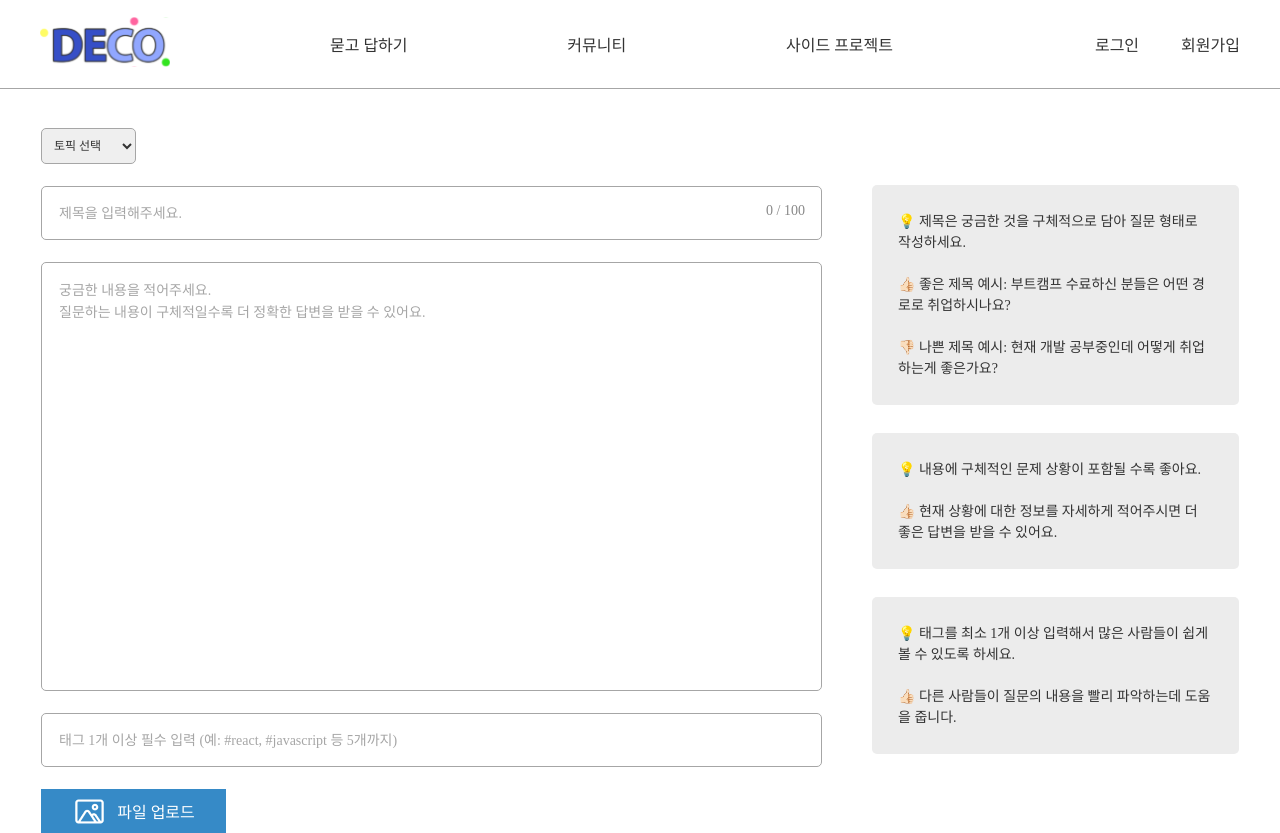
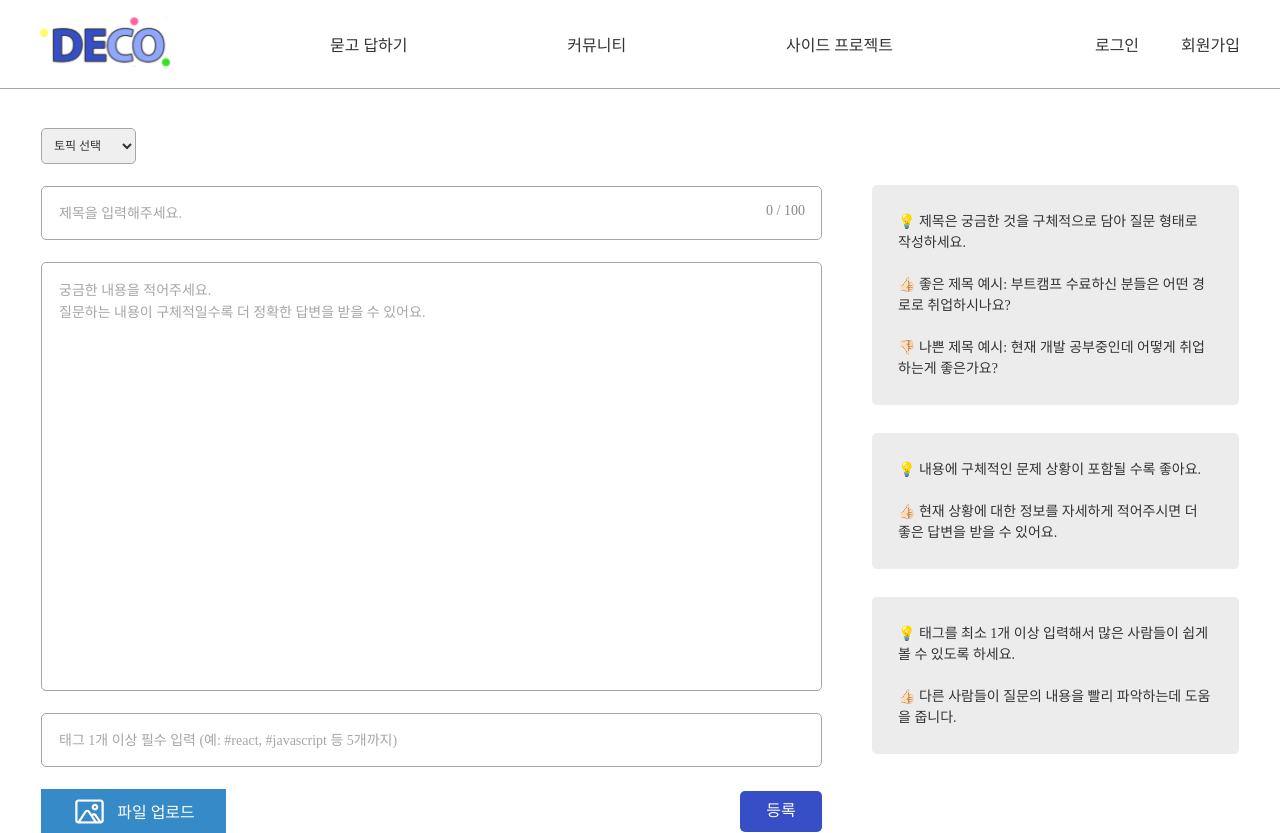
Before and after one commit to Likelion-lucky7/DECO, a React (Vite) app in the folder deco/: page /question/write in a window 1280 px wide. Built offline with nearby package versions, Linux system fonts and the light colour scheme.

Commit message:
[Feat] SubmitButton 컴포넌트 write 페이지에 쓸 수 있게 조건부 랜더링

```diff
--- a/deco/src/components/LoginPage/Login.jsx
+++ b/deco/src/components/LoginPage/Login.jsx
@@ -18,7 +18,7 @@ const Login = () => {
           label="비밀번호"
           placeholder="비밀번호 입력"
         />
-        <SubmitButton props="로그인" />
+        <SubmitButton title="로그인" writeButton={false} />
       </form>
 
       <p className={styles.info}>
--- a/deco/src/components/QuestionPage/QuestionWrite.jsx
+++ b/deco/src/components/QuestionPage/QuestionWrite.jsx
@@ -2,6 +2,7 @@ import WriteInput from "@/components/Common/WriteInput/WriteInput";
 import FileUpload from "@/components/Common/FileUpload/FileUpload";
 import TagInput from "@/components/Common/TagInput/TagInput";
 import styles from "./QuestionWrite.module.css";
+import SubmitButton from "@/components/Common/SubmitButton/SubmitButton";
 
 const QuestionWrite = () => {
   return (
@@ -25,6 +26,7 @@ const QuestionWrite = () => {
           <br /> 👍🏻 다른 사람들이 질문의 내용을 빨리 파악하는데 도움을 줍니다.{" "}
         </p>
       </div>
+
       <div>
         <select name="" id="" className={styles.select}>
           <option value="" defaultValue="토픽 선택">
@@ -33,9 +35,13 @@ const QuestionWrite = () => {
           <option value="skill">기술</option>
           <option value="career">커리어</option>
         </select>
+
         <WriteInput isQuestion={true} />
         <TagInput isQuestion={true} />
-        <FileUpload isSignUp={false} />
+        <div className={styles.rowButton}>
+          <FileUpload isSignUp={false} />
+          <SubmitButton title="등록" writeButton={true} />
+        </div>
       </div>
     </div>
   );
--- a/deco/src/components/QuestionPage/QuestionWrite.module.css
+++ b/deco/src/components/QuestionPage/QuestionWrite.module.css
@@ -38,3 +38,9 @@
   font-size: 12px;
   font-weight: 400;
 }
+
+.rowButton {
+  display: flex;
+  flex-flow: row nowrap;
+  justify-content: space-between;
+}
--- a/deco/src/components/SignUpPage/SignUp.jsx
+++ b/deco/src/components/SignUpPage/SignUp.jsx
@@ -31,7 +31,7 @@ const SignUp = () => {
         />
         <FormInput name="nickname" label="닉네임" placeholder="닉네임 입력" />
 
-        <SubmitButton props="회원가입" />
+        <SubmitButton title="회원가입" writeButton={false} />
       </form>
     </div>
   );
```
